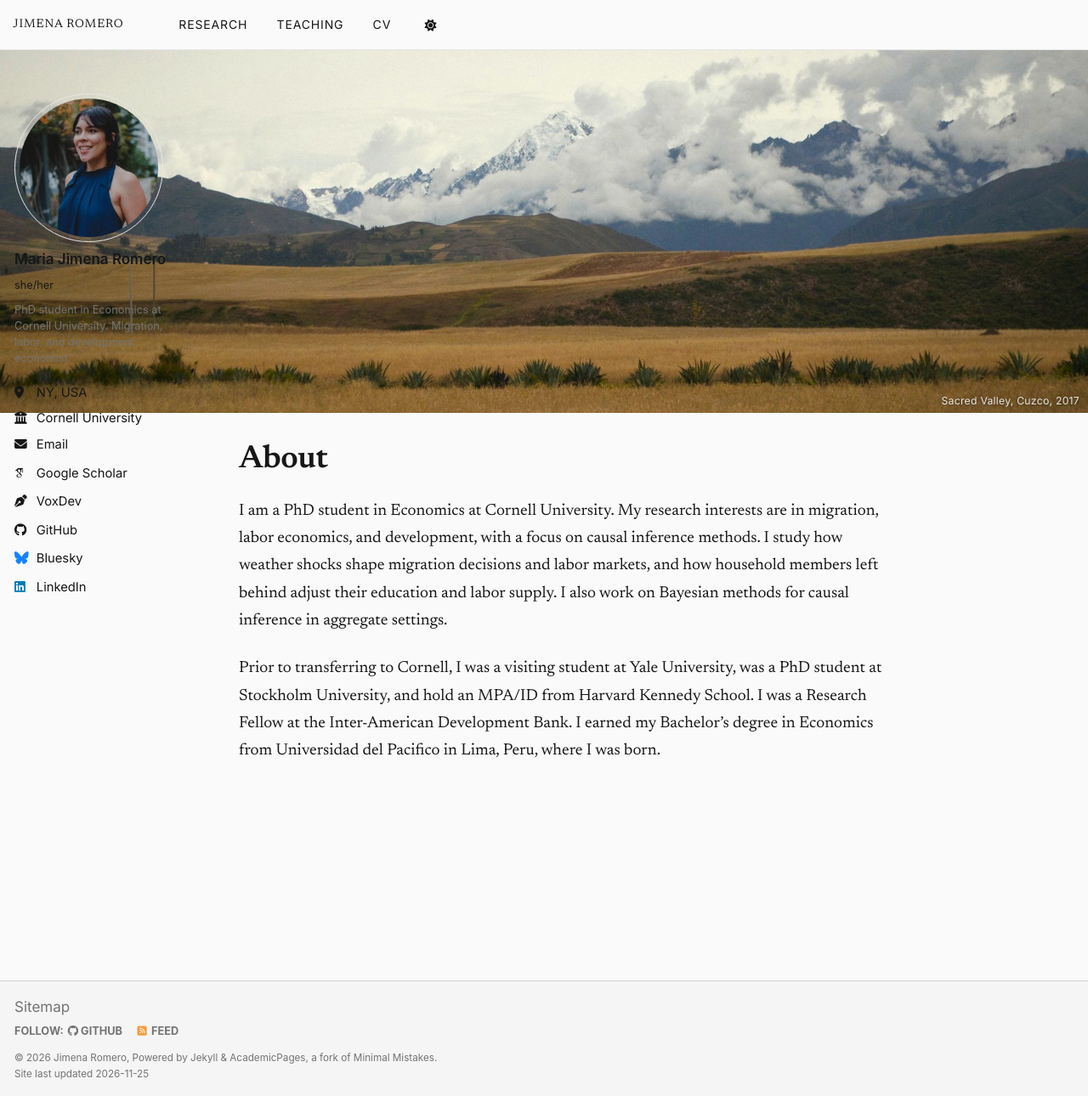
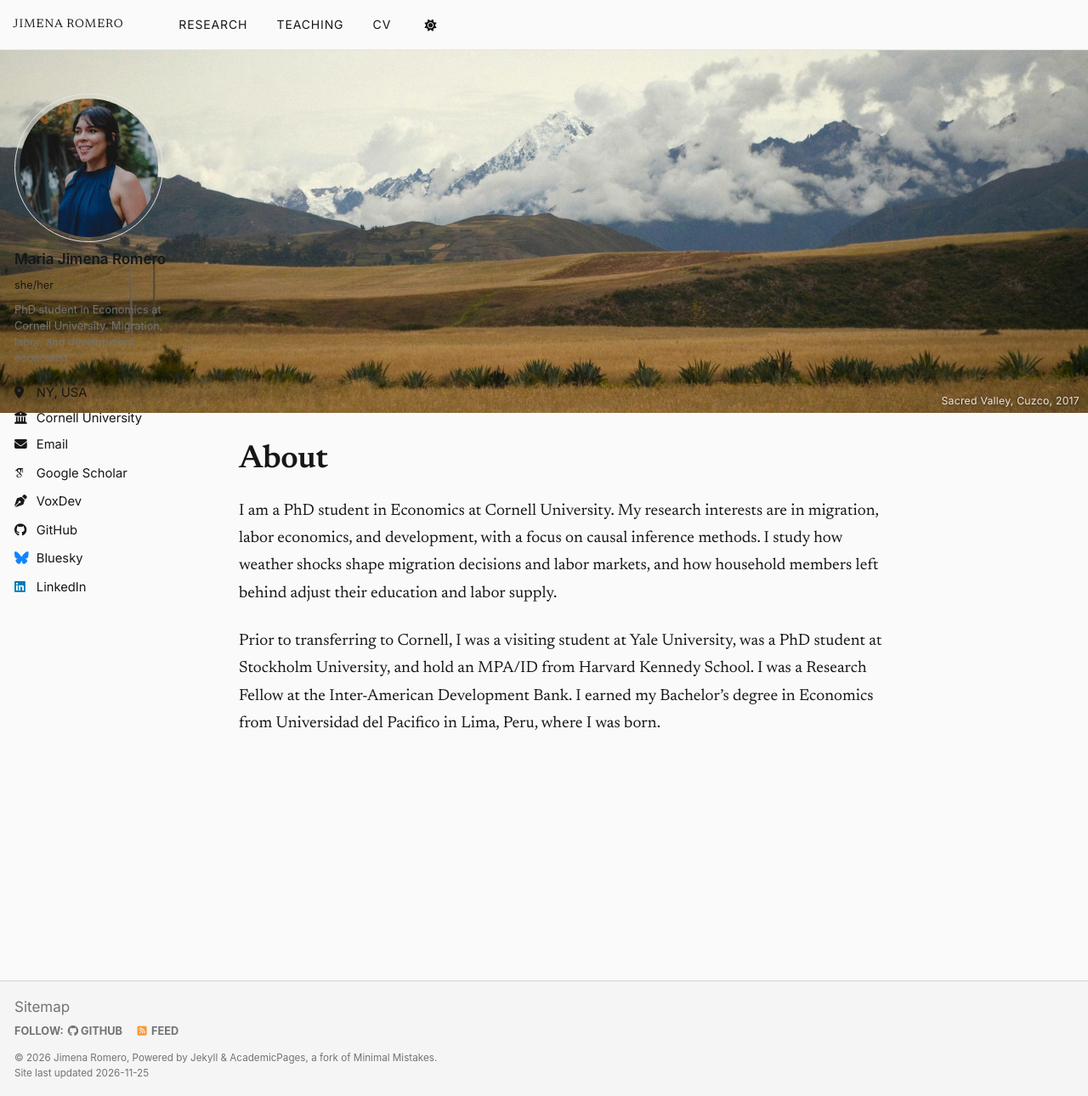
Before and after one commit to jimenarp/jimenarp.github.io, a Jekyll site: the page built from _pages/about.md, in a window 1280 px wide and 1290 px high. Shown: the whole window at 85% size. Built offline with Jekyll 4.4.1, drawn with Linux system fonts in a browser that asks for light colours; some web fonts are replaced.

Commit message:
Remove Bayesian methods line from bio

```diff
--- a/_pages/about.md
+++ b/_pages/about.md
@@ -10,6 +10,6 @@ redirect_from:
   - /about.html
 ---
 
-I am a PhD student in Economics at Cornell University. My research interests are in migration, labor economics, and development, with a focus on causal inference methods. I study how weather shocks shape migration decisions and labor markets, and how household members left behind adjust their education and labor supply. I also work on Bayesian methods for causal inference in aggregate settings.
+I am a PhD student in Economics at Cornell University. My research interests are in migration, labor economics, and development, with a focus on causal inference methods. I study how weather shocks shape migration decisions and labor markets, and how household members left behind adjust their education and labor supply.
 
 Prior to transferring to Cornell, I was a visiting student at Yale University, was a PhD student at Stockholm University, and hold an MPA/ID from Harvard Kennedy School. I was a Research Fellow at the Inter-American Development Bank. I earned my Bachelor’s degree in Economics from Universidad del Pacifico in Lima, Peru, where I was born.
```
